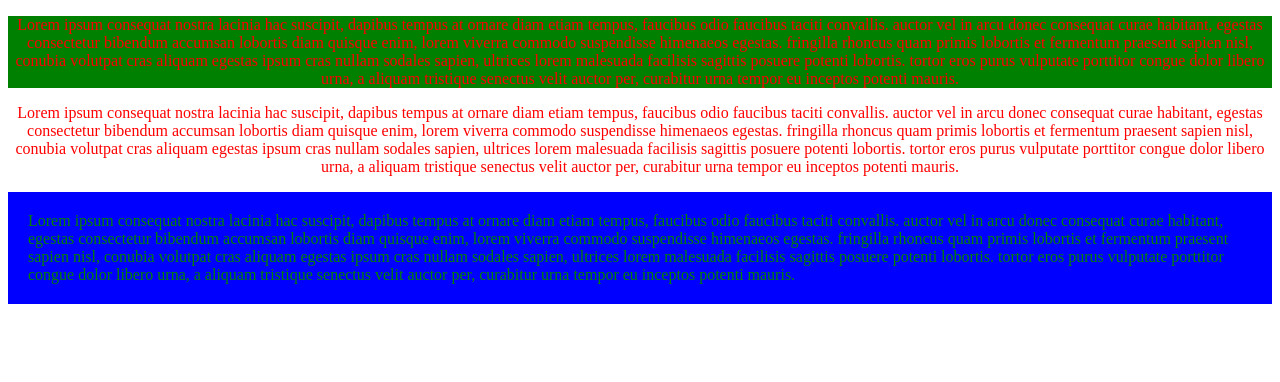
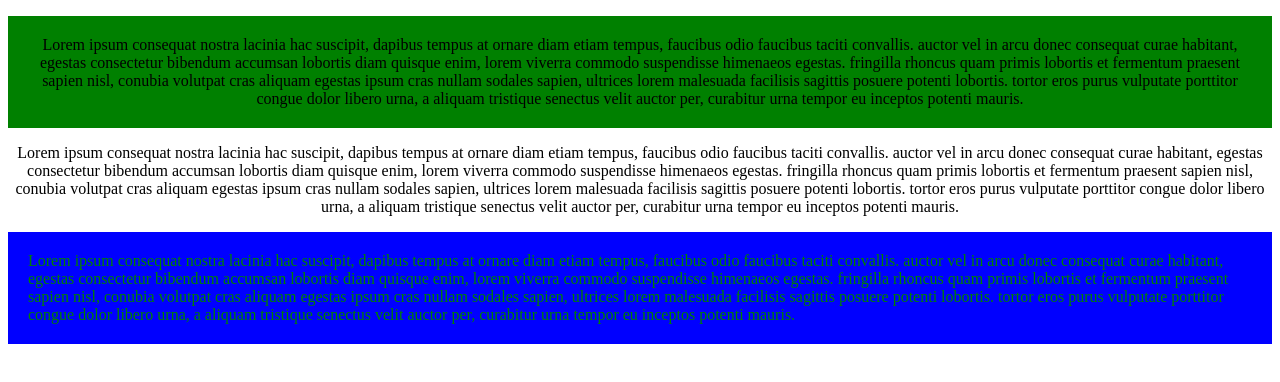
Before and after one commit to JadiellyL/estudoonlinecss3, a plain HTML site: page aula04/Aula04.html in a window 1280 px wide. Drawn offline with Linux system fonts and the light colour scheme.

Commit message:
Refatoração - aula 04

```diff
--- a/aula04/Aula04.html
+++ b/aula04/Aula04.html
@@ -1,5 +1,5 @@
 <!DOCTYPE html>
-<html>
+<html lang="pt-br">
 <head>
 	<meta charset="utf-8">
 	<title>Aula 04</title>
--- a/aula04/css/style.css
+++ b/aula04/css/style.css
@@ -1,12 +1,13 @@
-/*Seletor classe*/
+/*Uso do seletor classe*/
 .texto-principal{
-	color: red;
+	color: #000;
 	text-align: center;
 }
 
 .fundo-principal{
 	background-color: green;
-	padding: 20x;
+	padding: 20px;
+
 }
 
 /*Seletor id
```
